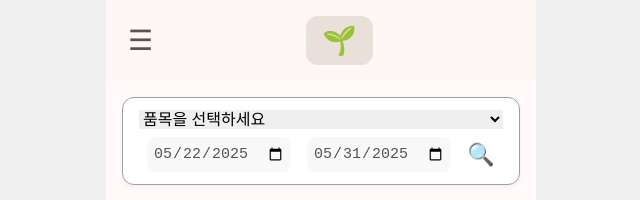
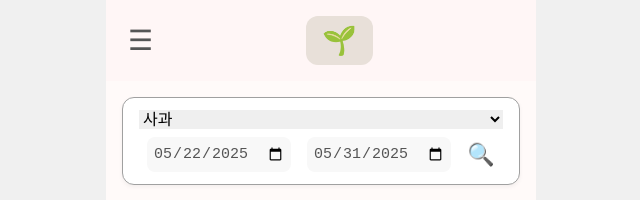
Before and after one commit to AgriData-Lab/Frontend, a React (Create React App) app: page /wholesale-price in a window 1280 px wide. Shown: the top 200 px of the page, without its empty margins (319-959 px from the left). Built offline with nearby package versions, Linux system fonts and the light colour scheme.

Commit message:
✨ Feat: 도매 시세 페이지 기본 그래프를 사용자 관심품목으로 설정
기존에는 사과 품목을 디폴트로 보여줬는데, 페이지에  들어가면 기본을 관심품목으로 보여주고 , 없으면 사과를 기본으로 보여줌

```diff
--- a/src/pages/Wholesale-price.tsx
+++ b/src/pages/Wholesale-price.tsx
@@ -41,7 +41,7 @@ type ChartDataType = {
 
 const WholesalePricePage = () => {
   const [keyword, setKeyword] = useState('사과');
-  const [input, setInput] = useState('');
+  const [input, setInput] = useState('사과');
   const [chartData, setChartData] = useState({ labels: [], datasets: [] } as ChartDataType);
   const [loading, setLoading] = useState(false);
   const [nationalData, setNationalData] = useState([]);
@@ -93,6 +93,35 @@ const WholesalePricePage = () => {
         setItemList(names);
       });
   }, []);
+
+  // 관심품목을 백엔드에서 받아와서 기본값으로 사용
+  useEffect(() => {
+    const fetchInterestItem = async () => {
+      try {
+        const token = localStorage.getItem('token');
+        if (!token) return;
+        const res = await axios.get('/users/prefer-item', {
+          headers: { Authorization: `Bearer ${token}` }
+        });
+        const interest = res.data?.result;
+        if (interest) {
+          setKeyword(interest);
+          setInput(interest);
+        }
+      } catch (e) {
+        // 에러 시 무시하고 기본값(사과) 사용
+      }
+    };
+    fetchInterestItem();
+  }, []);
+
+  // itemList가 로드된 후에도 관심품목이 목록에 없으면 fallback 처리
+  useEffect(() => {
+    if (itemList.length > 0 && !itemList.includes(keyword)) {
+      setKeyword('사과');
+      setInput('사과');
+    }
+  }, [itemList, keyword]);
 
   // 날짜를 yyyy-MM-dd -> yyyyMMdd로 변환하는 함수
   function formatDateToYYYYMMDD(dateStr: string) {
```
